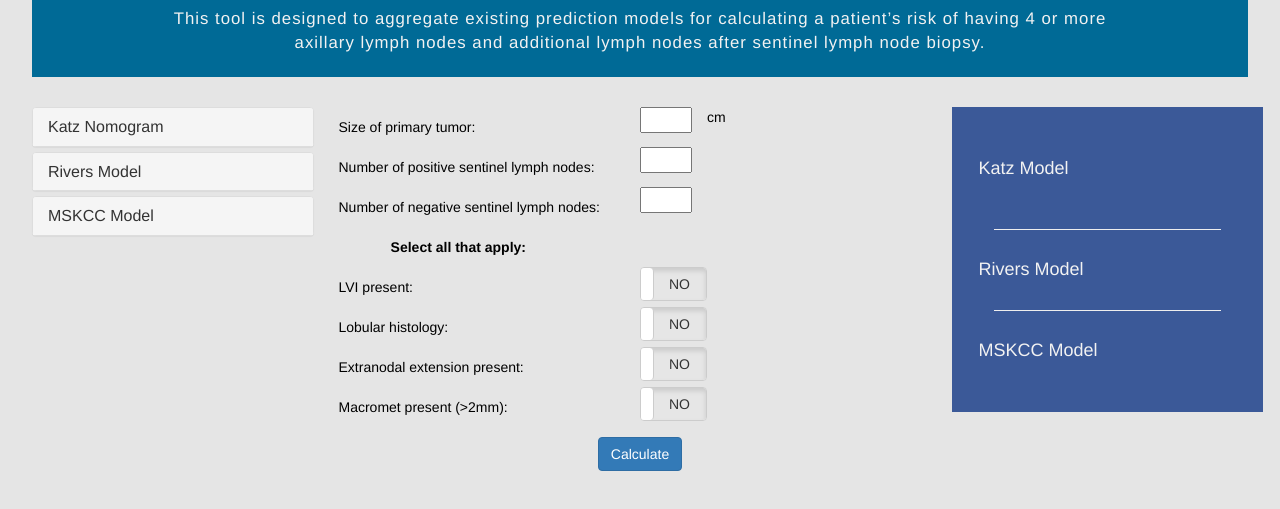
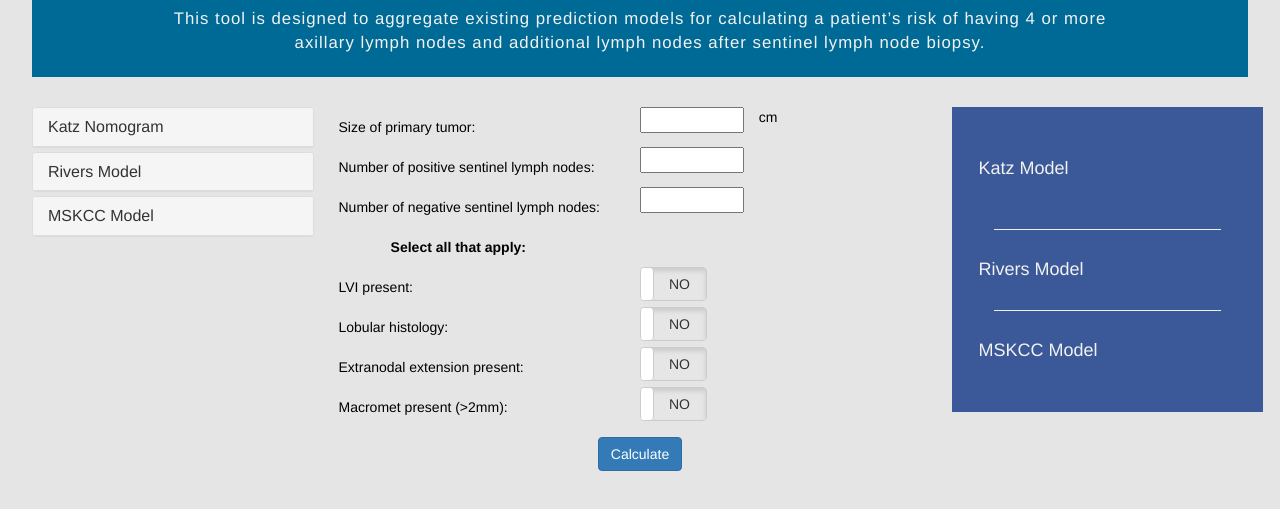
Before and after one commit to LVitzthum/BreastCalc, a plain HTML site: page index.html in a window 1280 px wide. Shown: the part 63-572 px from the top of the page. Drawn offline with nearby package versions, Linux system fonts and the light colour scheme.

Commit message:
Add files via upload

```diff
--- a/index.html
+++ b/index.html
@@ -87,18 +87,18 @@
 <div class="col-md-6">
   <div class ="row ">
   <div class= "col-xs-3 center">Size of primary tumor: </div>
-  <input class="col-xs-1" id= "Tsize" type="text" >
+  <input class="col-xs-2" id= "Tsize" type="text" >
   <div class="col-xs-1"> cm</div>
   </div>
 
   <div class ="row">
   <div class= "col-xs-3 center">Number of positive sentinel lymph nodes: </div>
-  <input class="col-xs-1" id= "Pnodes" type="text" >
+  <input class="col-xs-2" id= "Pnodes" type="text" >
   </div>
 
   <div class ="row">
   <div class= "col-xs-3 center">Number of negative sentinel lymph nodes: </div>
-  <input class="col-xs-1" id= "Nnodes" type="text" >
+  <input class="col-xs-2" id= "Nnodes" type="text" >
   </div>
 
   <div class ="row ">
```
